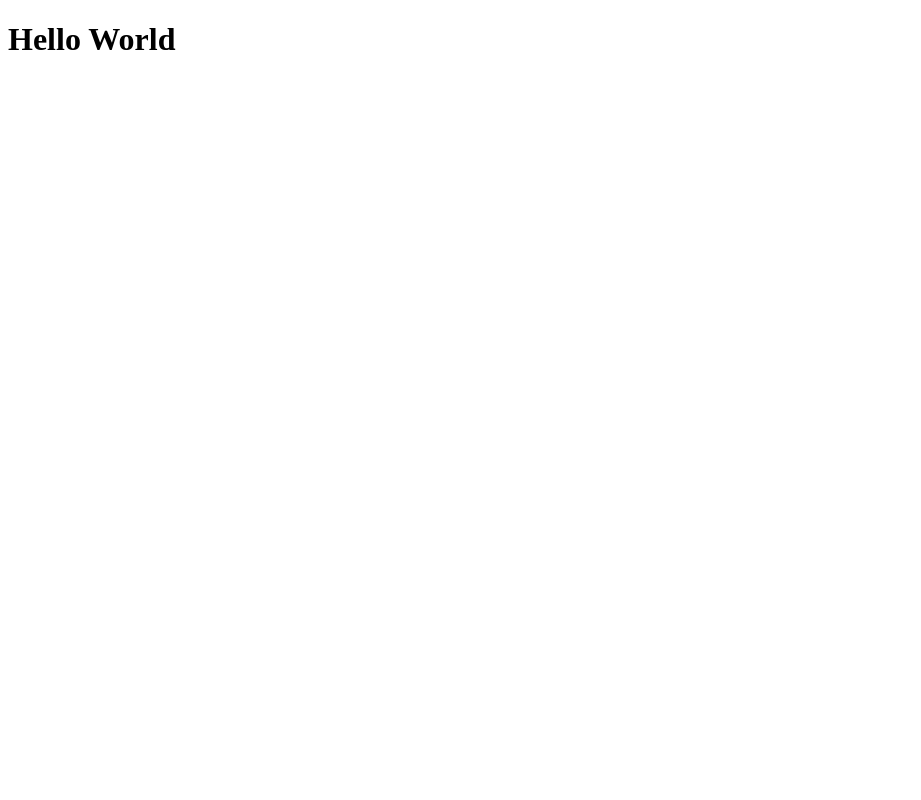
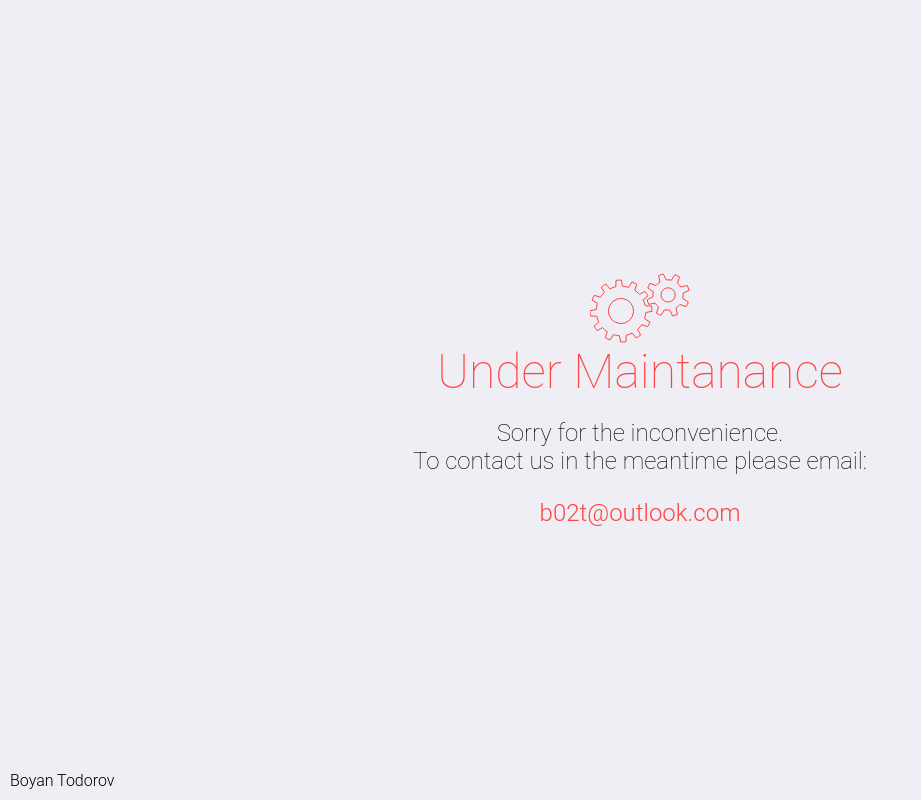
Before and after one commit to B02T/MyWebSite, a plain HTML site: page index.html in a window 1280 px wide. Shown: the whole page, without its empty margins (0-921 px from the left). Drawn offline with Linux system fonts and the light colour scheme.

Commit message:
Update index.html

```diff
--- a/index.html
+++ b/index.html
@@ -3,9 +3,75 @@
 <head>
     <meta charset="UTF-8">
     <meta name="viewport" content="width=device-width, initial-scale=1.0">
-    <title>My Resume</title>
+    <style>html, body{
+        margin: 0 auto;
+        font-family: 'Roboto', sans-serif;
+        height: 100%;
+        background: #EEEEF4;
+        font-weight: 100;
+        user-select: none;
+      }
+
+      main{
+        height: 100%;
+        display: flex;
+        margin: 0 20px;
+        text-align: center;
+        flex-direction: column;
+        align-items: center;
+        justify-content: center;
+      }
+        h1{
+          font-size: 3em;
+          font-weight: 100;
+          color: #F44;
+          margin: 0;
+        }
+        h2{
+          font-size: 1.5em;
+          font-weight: 100;
+          margin-bottom: 0;
+        }
+        h3{
+          font-size: 1.5em;
+          font-weight: 100;
+          margin-top: 0;
+        }
+        a{
+          font-size: 1.5em;
+          font-weight: 300;
+          color: #F44;
+          text-decoration: none;
+        }
+
+
+      footer{
+        position: absolute;
+        bottom: 0;
+        margin: 10px;
+        font-weight: 300;
+      } </style>
+    <title>Under Construction</title>
 </head>
 <body>
-    <h1>Hello World</h1>
+
+    <main>
+        <svg xmlns="http://www.w3.org/2000/svg" width="100" height="70" viewBox="0 0 100 68">
+          <g id="large">
+            <path fill="none" stroke="#F44" d="M55.8 38.5l6.2-1.2c0-1.8-.1-3.5-.4-5.3l-6.3-.2c-.5-2-1.2-4-2.1-6l4.8-4c-.9-1.6-1.9-3-3-4.4l-5.6 3c-1.3-1.6-3-3-4.7-4.1l2-6A30 30 0 0 0 42 8l-3.3 5.4c-2-.7-4.2-1-6.2-1.2L31.3 6c-1.8 0-3.5.1-5.3.4l-.2 6.3c-2 .5-4 1.2-6 2.1l-4-4.8c-1.6.9-3 1.9-4.4 3l3 5.6c-1.6 1.3-3 3-4.1 4.7l-6-2A32.5 32.5 0 0 0 2 26l5.4 3.3c-.7 2-1 4.2-1.2 6.2L0 36.7c0 1.8.1 3.5.4 5.3l6.3.2c.5 2 1.2 4 2.1 6l-4.8 4c.9 1.6 1.9 3 3 4.4l5.6-3c1.4 1.6 3 3 4.7 4.1l-2 6A30.5 30.5 0 0 0 20 66l3.4-5.4c2 .7 4 1 6.1 1.2l1.2 6.2c1.8 0 3.5-.1 5.3-.4l.2-6.3c2-.5 4-1.2 6-2.1l4 4.8c1.6-.9 3-1.9 4.4-3l-3-5.6c1.6-1.3 3-3 4.1-4.7l6 2A32 32 0 0 0 60 48l-5.4-3.3c.7-2 1-4.2 1.2-6.2zm-13.5 4a12.5 12.5 0 1 1-22.6-11 12.5 12.5 0 0 1 22.6 11z"/>
+            <animateTransform attributeName="transform" begin="0s" dur="3s" from="0 31 37" repeatCount="indefinite" to="360 31 37" type="rotate"/>
+          </g>
+          <g id="small">
+            <path fill="none" stroke="#F44" d="M93 19.3l6-3c-.4-1.6-1-3.2-1.7-4.8L90.8 13c-.9-1.4-2-2.7-3.4-3.8l2.1-6.3A21.8 21.8 0 0 0 85 .7l-3.6 5.5c-1.7-.4-3.4-.5-5.1-.3l-3-5.9c-1.6.4-3.2 1-4.7 1.7L70 8c-1.5 1-2.8 2-3.9 3.5L60 9.4a20.6 20.6 0 0 0-2.2 4.6l5.5 3.6a15 15 0 0 0-.3 5.1l-5.9 3c.4 1.6 1 3.2 1.7 4.7L65 29c1 1.5 2.1 2.8 3.5 3.9l-2.1 6.3a21 21 0 0 0 4.5 2.2l3.6-5.6c1.7.4 3.5.5 5.2.3l2.9 5.9c1.6-.4 3.2-1 4.8-1.7L86 34c1.4-1 2.7-2.1 3.8-3.5l6.3 2.1a21.5 21.5 0 0 0 2.2-4.5l-5.6-3.6c.4-1.7.5-3.5.3-5.1zM84.5 24a7 7 0 1 1-12.8-6.2 7 7 0 0 1 12.8 6.2z"/>
+            <animateTransform attributeName="transform" begin="0s" dur="2s" from="0 78 21" repeatCount="indefinite" to="-360 78 21" type="rotate"/>
+          </g>
+        </svg>
+        <h1>Under Maintanance</h1>
+        <h2>Sorry for the inconvenience.</h2>
+        <h3>To contact us in the meantime please email:</h3>
+        <a href="">b02t@outlook.com</a>
+      </main>
+    <footer>Boyan Todorov</footer>
+
 </body>
 </html>
```
